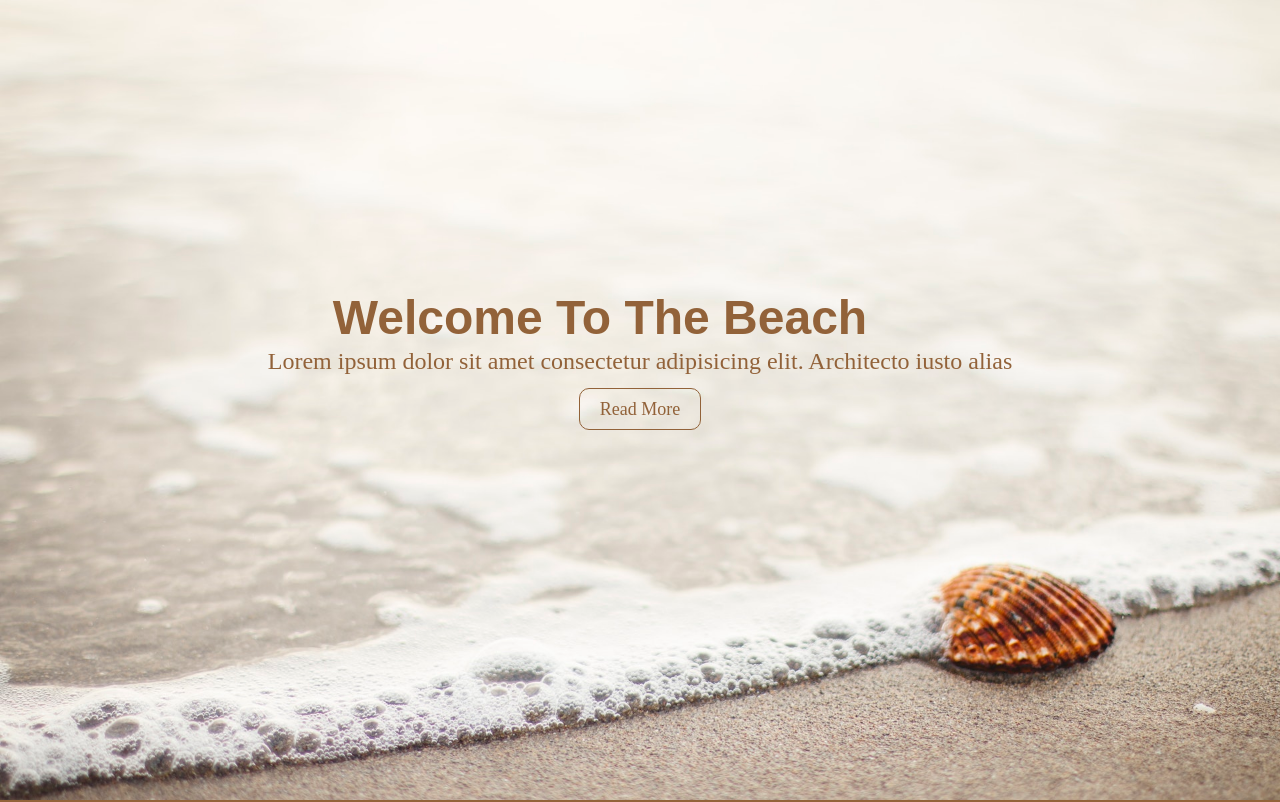
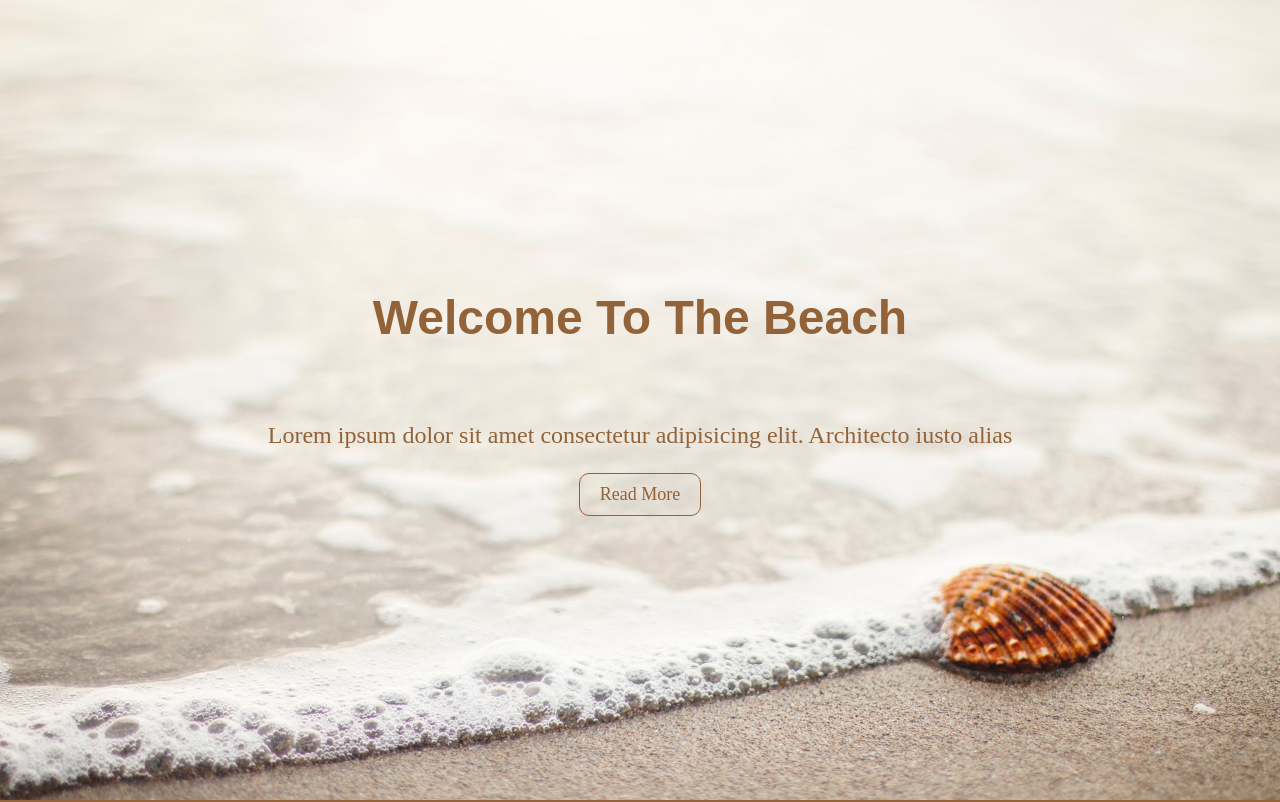
Before and after one commit to muromets03/Homework, a plain HTML site: page fullscreen_landing/index.html in a window 1280 px wide. Shown: the top 802 px of the page. Drawn offline with Linux system fonts and the light colour scheme.

Commit message:
fixed css

```diff
--- a/fullscreen_landing/assets/css/style.css
+++ b/fullscreen_landing/assets/css/style.css
@@ -1,106 +1,96 @@
-body{
-
+body {
   margin: 0;
+  font-size: 8px;
   background-color: rgb(236, 229, 221);
-  color:#926239;
-  font-size: 8px;
+  color: #926239;
 }
 
-.welcome-section{
-
+.welcome-section {
   box-sizing: border-box;
   height: 100vh;
   padding-top: 30vh;
   background-position-x: 75%;
   background-position-y: 60%;
-  background-image:  url(/images/beachshowcase.jpg);
+  background-image: url(../images/beachshowcase.jpg);
   background-size: cover;
   text-align: center;
-
 }
 
-.welcome-section-heading{
-  display: block;
-  height: 5%;
+.welcome-section-heading {
+  display: inline-block;
+  max-width: 620px;
   font-family: Arial, "Helvetica Neue", Helvetica, sans-serif;
   font-size: 6em;
   line-height: 1.6;
-  min-width: 15em;
-  max-width: 25em;
   white-space: nowrap;
+  overflow: hidden;
+  text-overflow: ellipsis;
 }
 
-.welcome-section-link{
+.welcome-section-link {
+  display: inline-block;
+  max-width: 100px;
   padding: 10px 20px;
   border: #926239 1px solid;
   border-radius: 10px;
+  font-size: 18px;
+  white-space: nowrap;
+  overflow: hidden;
   color: #926239;
-  white-space: nowrap;
-  font-size: 18px;
   text-decoration: none;
+  text-overflow: ellipsis;
 }
 
-.welcome-section-content{
+.welcome-section-content {
   font-size: 3em;
 }
 
-
-.center-section{
+.center-section {
   display: block;
   padding: 20px;
   background-color: #926239;
   color: #f4f4f4;
   line-height: 1.6;
   font-family: Arial, "Helvetica Neue", Helvetica, sans-serif;
-  font-size: 17px ;
+  font-size: 17px;
   text-align: center;
 }
 
-.under-center-section{
+.under-center-section {
+  background-color: #f9f9f9;
   color: #926239;
-  background-color: #f9f9f9;
-
 }
 
 .footer-section {
   padding: 20px;
+  line-height: 1.6;
   font-family: Arial, "Helvetica Neue", Helvetica, sans-serif;
   font-size: 17px;
-  line-height: 1.6;
 }
 
 .left-footer-section {
   display: inline-block;
-  box-sizing:border-box;
+  box-sizing: border-box;
   height: 30%;
   width: 33.33%;
   background-color: #926239;
-  color:#f9f9f9;
-
-
-
+  color: #f9f9f9;
 }
 
-.center-footer-section{
-
+.center-footer-section {
   display: inline-block;
-  box-sizing:border-box;
+  box-sizing: border-box;
   height: 30%;
   width: 33.33%;
-  background-color:  #f9f9f9;
-  color:#926239;
-
-
+  background-color: #f9f9f9;
+  color: #926239;
 }
 
 .right-footer-section {
-
   display: inline-block;
-  box-sizing:border-box;
+  box-sizing: border-box;
   height: 30%;
   width: 33.33%;
   background-color: #926239;
-  color:#f9f9f9;
-
-
+  color: #f9f9f9;
 }
--- a/fullscreen_landing/index.html
+++ b/fullscreen_landing/index.html
@@ -10,10 +10,10 @@
 <body>
  <!-- section.welcome-section>h1.welcome-section-heading+p.welcome-section-content+a.welcome-section-link -->
  <section class="welcome-section">
-   <h1 class="welcome-section-heading">Welcome To The Beach </h1>
+   <h1 class="welcome-section-heading" title="Welcome To The Beach">Welcome To The Beach  </h1>
    <p class="welcome-section-content"> Lorem ipsum dolor sit amet consectetur adipisicing elit. Architecto iusto alias
   </p>
-   <a href="#main-content" class="welcome-section-link">Read More </a>
+   <a href="#main-content" class="welcome-section-link" title="Read more">Read More </a>
  </section>
  <section class="center-section">
    <p>Lorem ipsum dolor sit amet, consectetur adipisicing elit. Corporis maiores omnis quam facilis alias. Vero culpa, cum corrupti laudantium natus perspiciatis iste nihil consequatur molestiae provident nesciunt illo dolores! Dolores.
```
Also changed, not shown: fullscreen_landing/assets/images/beachshowcase.jpg (renamed from fullscreen_landing/images/beachshowcase.jpg).
